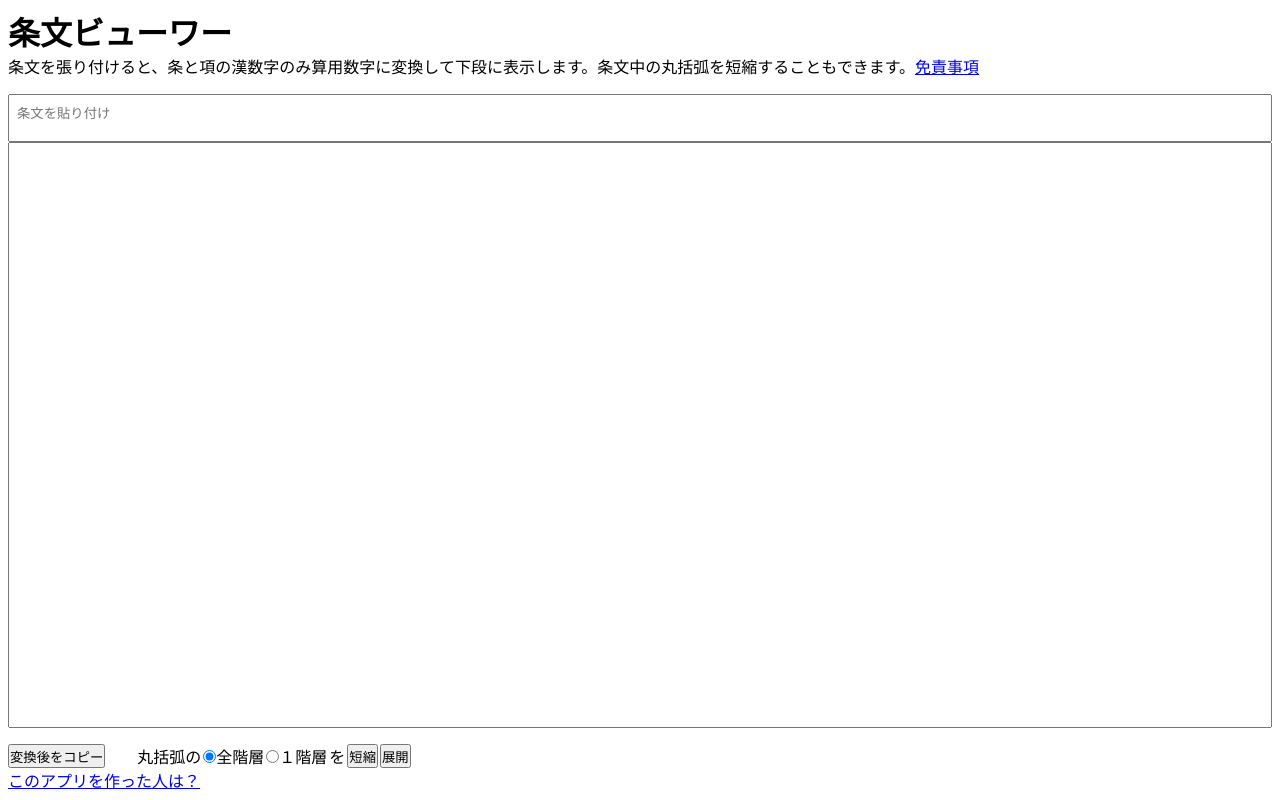
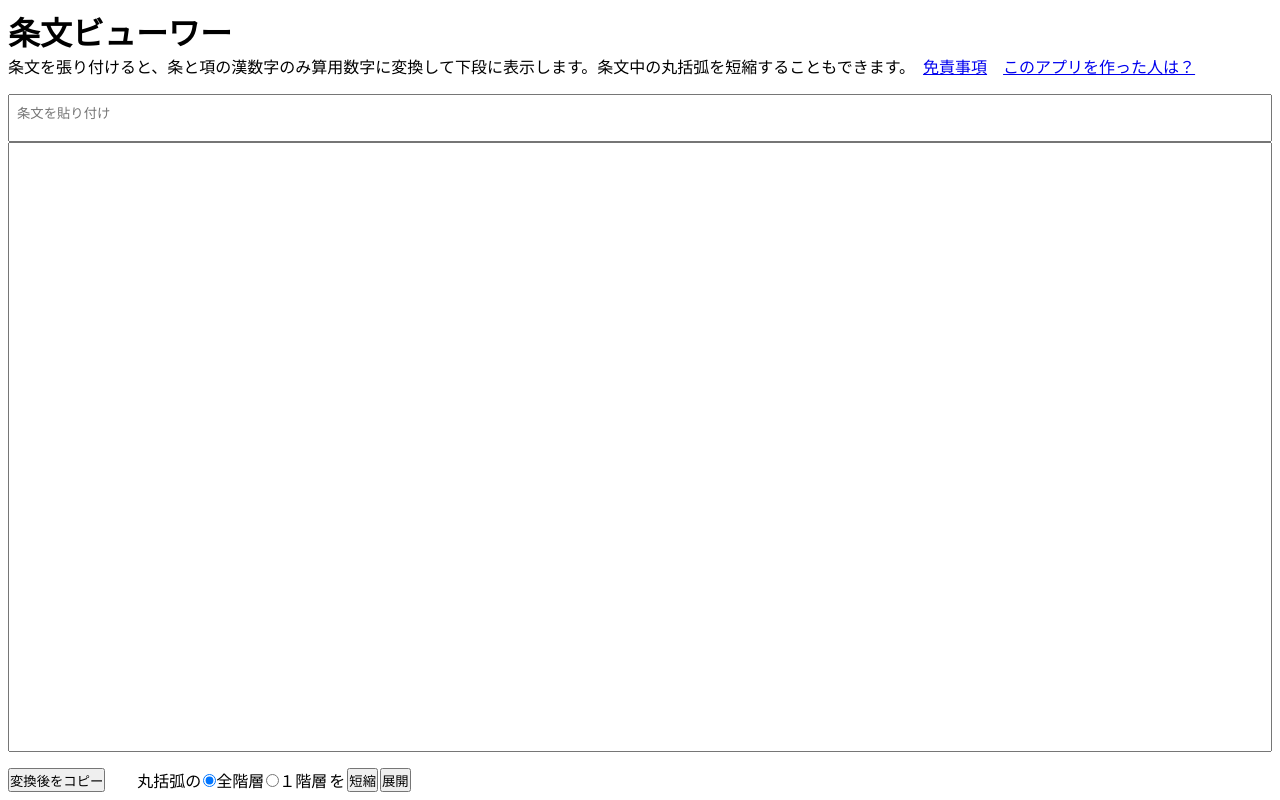
Before and after one commit to s1230038/ClauseHelper, a Next.js app in the folder clause-helper-app/: page / in a window 1280 px wide. Built offline with nearby package versions, Linux system fonts and the light colour scheme; no server answers.

Commit message:
[update] change the <a> place

```diff
--- a/clause-helper-app/src/components/ClauseViewer.tsx
+++ b/clause-helper-app/src/components/ClauseViewer.tsx
@@ -25,6 +25,9 @@ export function ClauseViewer() {
         <p>
           条文を張り付けると、条と項の漢数字のみ算用数字に変換して下段に表示します。条文中の丸括弧を短縮することもできます。
           <Link href="/TermsOfUse">免責事項</Link>
+          <a href="https://s1230038.github.io/" target="_blank" rel="noopener noreferrer">
+            このアプリを作った人は？
+          </a>
         </p>
       </div>
       <div className={styles.main}>
@@ -44,9 +47,6 @@ export function ClauseViewer() {
             />
           </div>
         </div>
-        <a href="https://s1230038.github.io/" target="_blank" rel="noopener noreferrer">
-          このアプリを作った人は？
-        </a>
       </div>
     </div>
   )
--- a/clause-helper-app/src/styles/Home.module.css
+++ b/clause-helper-app/src/styles/Home.module.css
@@ -5,6 +5,10 @@
 }
 
 .header {
+  padding: 0.5rem;
+}
+
+.header > p > * {
   padding: 0.5rem;
 }
 
```
